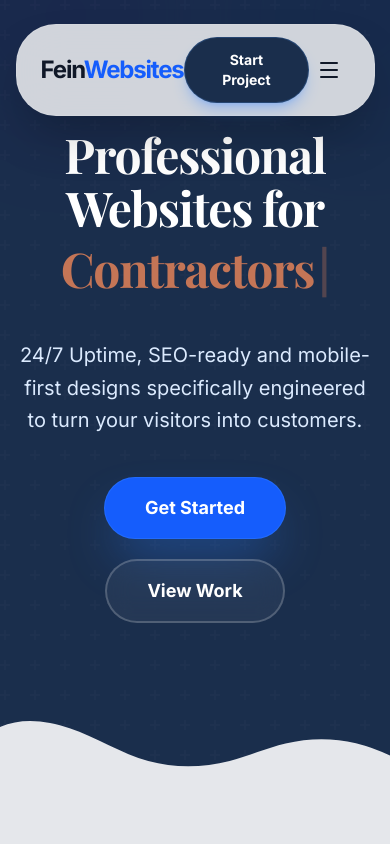
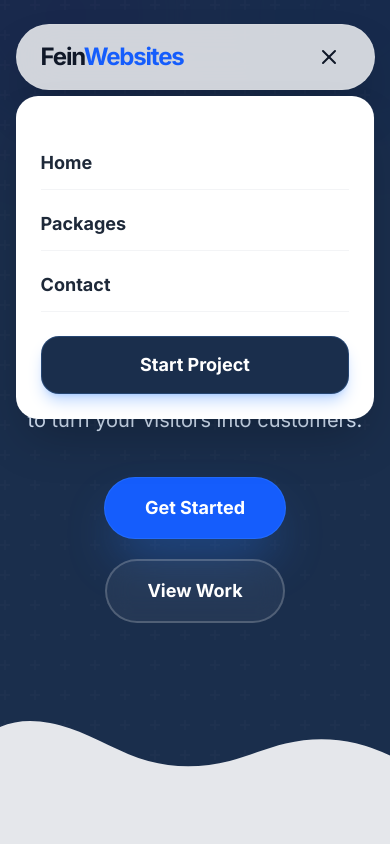
Before and after one commit to justinfei9/FeinWebsites, a React (Vite) app: page / in a window 390 px wide. Both pictures are taken after a click on the button 329 px from the left and 70 px from the top of the page. Shown: the top 844 px of the page. Built offline with nearby package versions, Linux system fonts and the light colour scheme.

Commit message:
mobile nav bar fix?

```diff
--- a/components/Navbar.tsx
+++ b/components/Navbar.tsx
@@ -1,11 +1,12 @@
 import React, { useState, useEffect } from 'react';
-import { motion } from "framer-motion";
+import { motion, AnimatePresence } from "framer-motion";
 import { Link } from 'react-router-dom';
 import { FloatingDock } from './FloatingDock';
-import { Menu } from 'lucide-react';
+import { Menu, X } from 'lucide-react';
 
 const Navbar: React.FC = () => {
   const [isScrolled, setIsScrolled] = useState(false);
+  const [isMobileMenuOpen, setIsMobileMenuOpen] = useState(false);
 
   useEffect(() => {
     const handleScroll = () => {
@@ -23,6 +24,7 @@ const Navbar: React.FC = () => {
 
   return (
     <div className="fixed top-0 left-0 w-full z-[1000] flex justify-center pointer-events-none">
+      <div className="w-full relative flex justify-center mt-6">
         <motion.nav
           layout
           transition={{
@@ -32,31 +34,32 @@ const Navbar: React.FC = () => {
             mass: 1
           }}
           className={cn(
-          "flex items-center justify-between px-6 md:px-10 pointer-events-auto",
+            "flex items-center justify-between px-6 md:px-10 pointer-events-auto absolute",
             "bg-white/80 dark:bg-black/80 backdrop-blur-xl border border-white/10 shadow-2xl",
             isScrolled
-            ? 'w-full mt-0 rounded-none py-2 border-x-0'
-            : 'w-[92%] max-w-5xl mt-6 rounded-[2.5rem] py-3'
+              ? 'w-full mt-[-24px] rounded-none py-2 border-x-0'
+              : 'w-[92%] max-w-5xl rounded-[2.5rem] py-3'
           )}
         >
-        {/* Logo - Changed to Link */}
-        <motion.div layout="position" className="flex items-center">
-          <Link to="/" className="font-black text-2xl tracking-tighter text-gray-900 dark:text-white">
+          {/* Logo */}
+          <motion.div layout="position" className="flex items-center z-50">
+            <Link to="/" onClick={() => setIsMobileMenuOpen(false)} className="font-black text-2xl tracking-tighter text-gray-900 dark:text-white">
               Fein<span className="text-blue-600">Websites</span>
             </Link>
           </motion.div>
 
           {/* Text-Based Floating Dock */}
-        <div className="hidden md:flex items-center">
+          <div className="hidden md:flex items-center justify-center flex-1">
             <FloatingDock items={navItems} />
           </div>
 
-        {/* CTA Button - Changed to Link */}
-        <motion.div layout="position">
+          <div className="flex items-center gap-4 z-50">
+            {/* CTA Button - Hidden on mobile */}
+            <motion.div layout="position" className="hidden md:block">
               <motion.button
                 whileHover={{ scale: 1.15 }}
                 whileTap={{ scale: 0.95 }}
-            className="p-0" // Reset button padding for the Link inside
+                className="p-0"
               >
                 <Link
                   to="/contact"
@@ -68,10 +71,49 @@ const Navbar: React.FC = () => {
             </motion.div>
 
             {/* Mobile Toggle */}
-        <motion.button layout="position" className="md:hidden p-2 text-gray-900 dark:text-white">
-          <Menu className="w-6 h-6" />
+            <motion.button
+              layout="position"
+              className="md:hidden p-2 text-gray-900 dark:text-white"
+              onClick={() => setIsMobileMenuOpen(!isMobileMenuOpen)}
+            >
+              {isMobileMenuOpen ? <X className="w-6 h-6" /> : <Menu className="w-6 h-6" />}
             </motion.button>
+          </div>
         </motion.nav>
+
+        {/* Mobile Dropdown Menu */}
+        <AnimatePresence>
+          {isMobileMenuOpen && (
+            <motion.div
+              initial={{ opacity: 0, y: -20 }}
+              animate={{ opacity: 1, y: 0 }}
+              exit={{ opacity: 0, y: -20, transition: { duration: 0.2 } }}
+              className="absolute top-16 left-[4%] w-[92%] bg-white dark:bg-black border border-white/10 shadow-2xl rounded-3xl p-6 pointer-events-auto flex flex-col gap-4 mt-2 md:hidden backdrop-blur-3xl z-40"
+            >
+              <div className="flex flex-col gap-2 pt-4">
+                {navItems.map((item, idx) => (
+                  <Link
+                    key={idx}
+                    to={item.href}
+                    onClick={() => setIsMobileMenuOpen(false)}
+                    className="text-lg font-bold text-gray-800 dark:text-white hover:text-blue-600 dark:hover:text-blue-400 py-3 border-b border-gray-100 dark:border-white/5 last:border-0"
+                  >
+                    {item.title}
+                  </Link>
+                ))}
+
+                <Link
+                  to="/contact"
+                  onClick={() => setIsMobileMenuOpen(false)}
+                  className="mt-4 bg-primary text-white text-center font-bold text-lg px-7 py-3.5 rounded-2xl block shadow-lg shadow-blue-500/30 border border-blue-400/20"
+                >
+                  Start Project
+                </Link>
+              </div>
+            </motion.div>
+          )}
+        </AnimatePresence>
+      </div>
     </div>
   );
 };
```
Lines whose indentation alone changed are shown as unchanged.
